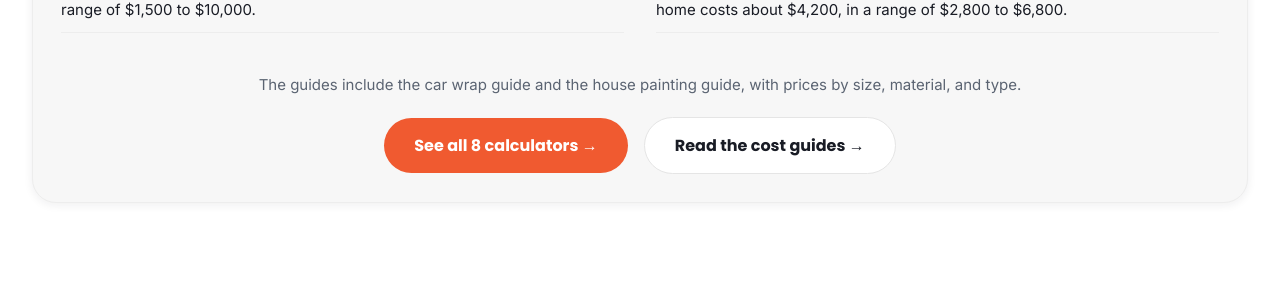
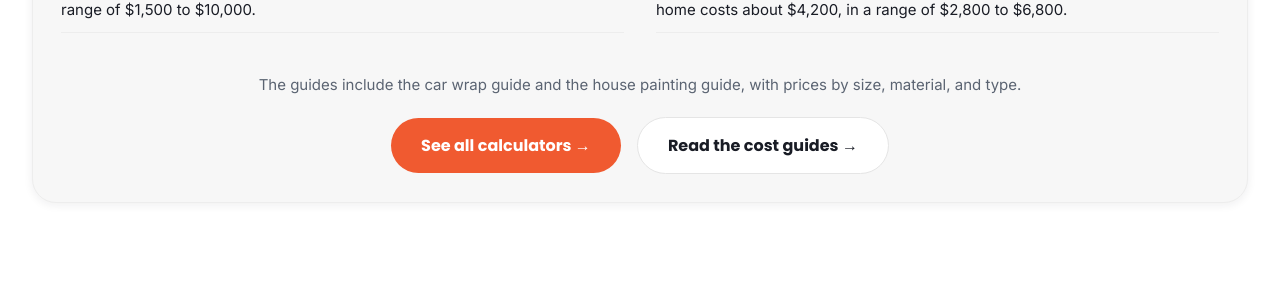
Before and after one commit to zaidmeo09-dhangal/howmuchdoesitcostusa, a Jekyll site: the page built from contact.md, in a window 1280 px wide and 900 px high, scrolled down 1965 px. Shown: the part 126-433 px from the top of the window. Built offline with Jekyll 4.4.1, drawn with Linux system fonts in a browser that asks for light colours.

Commit message:
Initial deploy: add contact.md

```diff
--- a/contact.md
+++ b/contact.md
@@ -119,7 +119,7 @@ schema: |
       </ul>
       <p class="see-all-note">The guides include the car wrap guide and the house painting guide, with prices by size, material, and type.</p>
       <div class="see-all-cta">
-        <a class="btn btn-orange" href="{{ '/tools/' | relative_url }}">See all 8 calculators &rarr;</a>
+        <a class="btn btn-orange" href="{{ '/tools/' | relative_url }}">See all calculators &rarr;</a>
         <a class="btn btn-white" href="{{ '/blog/' | relative_url }}">Read the cost guides &rarr;</a>
       </div>
     </div>
```
